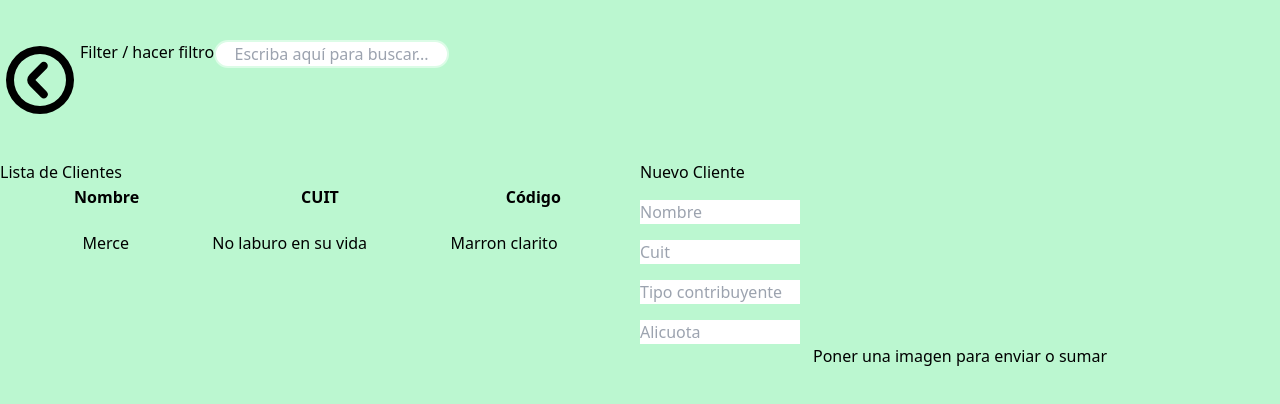
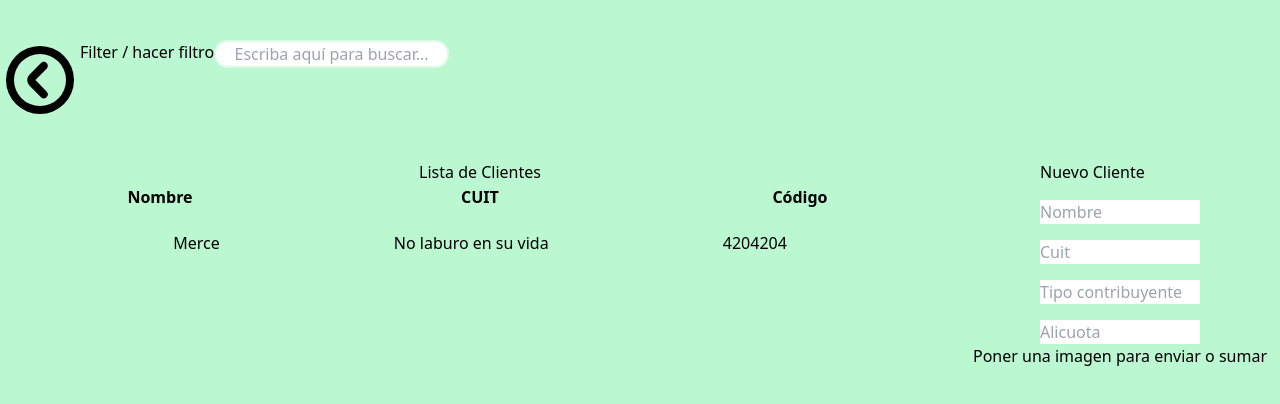
Before and after one commit to Drexai/Cosmar, a React (Vite) app: page /client in a window 1280 px wide. Shown: the top 404 px of the page. Built offline with nearby package versions, Linux system fonts and the light colour scheme.

Commit message:
Minor change

```diff
--- a/src/components/clientsComponent/index.jsx
+++ b/src/components/clientsComponent/index.jsx
@@ -13,9 +13,9 @@ export const ClientComponent = () => {
                 <input class="h-7 rounded-full text-center border-2 border-green-100  "  placeholder="Escriba aquí para buscar...">
                 </input>
             </header>
-            <main class="relative w-full h-screen  mx-auto  flex flex-row bg-green-200">
-                <section class="flex flex-col w-2/4  ">
-                    <h2 class="w-full ">
+            <main class="relative w-full h-screen flex flex-row max-md:flex-col  bg-green-200">
+                <section class="flex flex-col w-3/4  ">
+                    <h2 class="w-full flex justify-center">
                         Lista de Clientes
                     </h2>
                     <tr class="w-full flex justify-evenly">
@@ -31,12 +31,12 @@ export const ClientComponent = () => {
                             No laburo en su vida
                         </td>
                         <td>
-                            Marron clarito
+                            4204204
                         </td>
                     </tr>
                 </section>
-                <aside class="flex flex-col w-2/4 ">
-                    <form class="w-full flex-col flex justify-center ">
+                <aside class="flex flex-col w-1/4  max-md:w-full ">
+                    <form class="w-full flex-col flex items-center ">
                         <fieldset class="flex flex-col space-y-4 flex justify-center ">
                             <legend> Nuevo Cliente</legend>
                             <input class=" max-[320px]: w-40" type="text" placeholder="Nombre"/>
```
